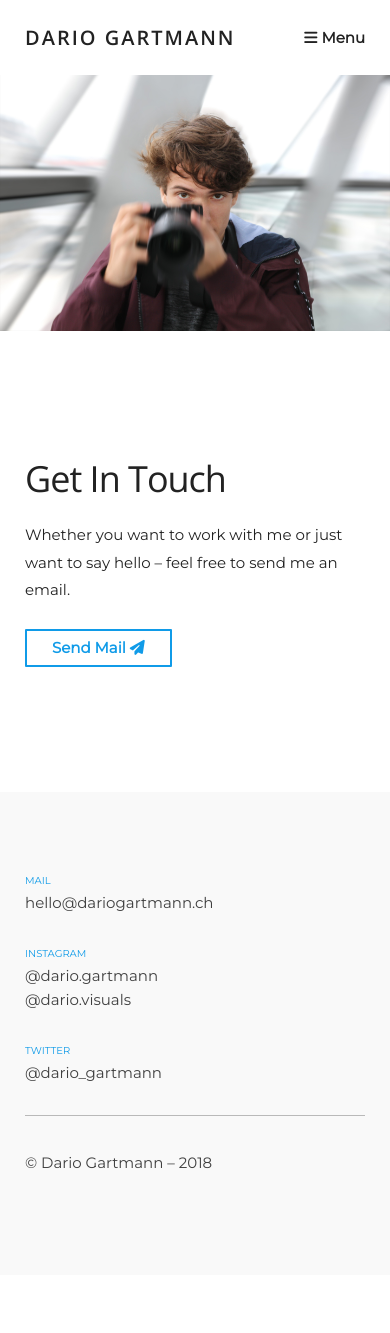
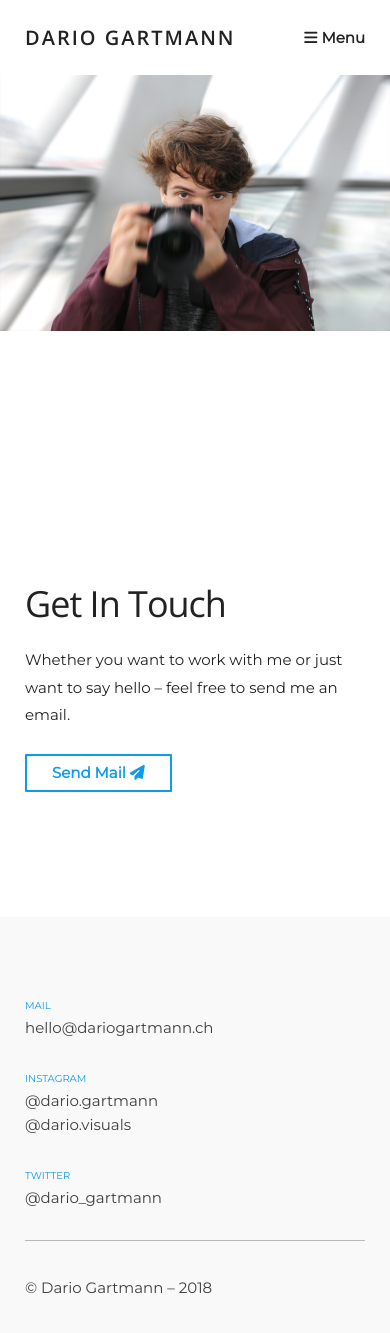
Before and after one commit to dariogartmann/dariogartmann.github.io, a Jekyll site: the page built from about.html, in a window 390 px wide and 1400 px high, scrolled down 1001 px. Shown: the top 1333 px of the window. Built offline with Jekyll 4.4.1, drawn with Linux system fonts in a browser that asks for light colours; nearby versions of some CDN libraries; before the commit the page ends 2276 px from its top, so only the background shows below that.

Commit message:
layout hotfix

```diff
--- a/_sass/pages/_projects.scss
+++ b/_sass/pages/_projects.scss
@@ -124,6 +124,7 @@ figure.imagelist {
 
 	figure.imagelist {
 		margin: 0;
+		margin-bottom: 125px;
 		max-width: 100%;
 
 		img, img.half, img.third {
```
